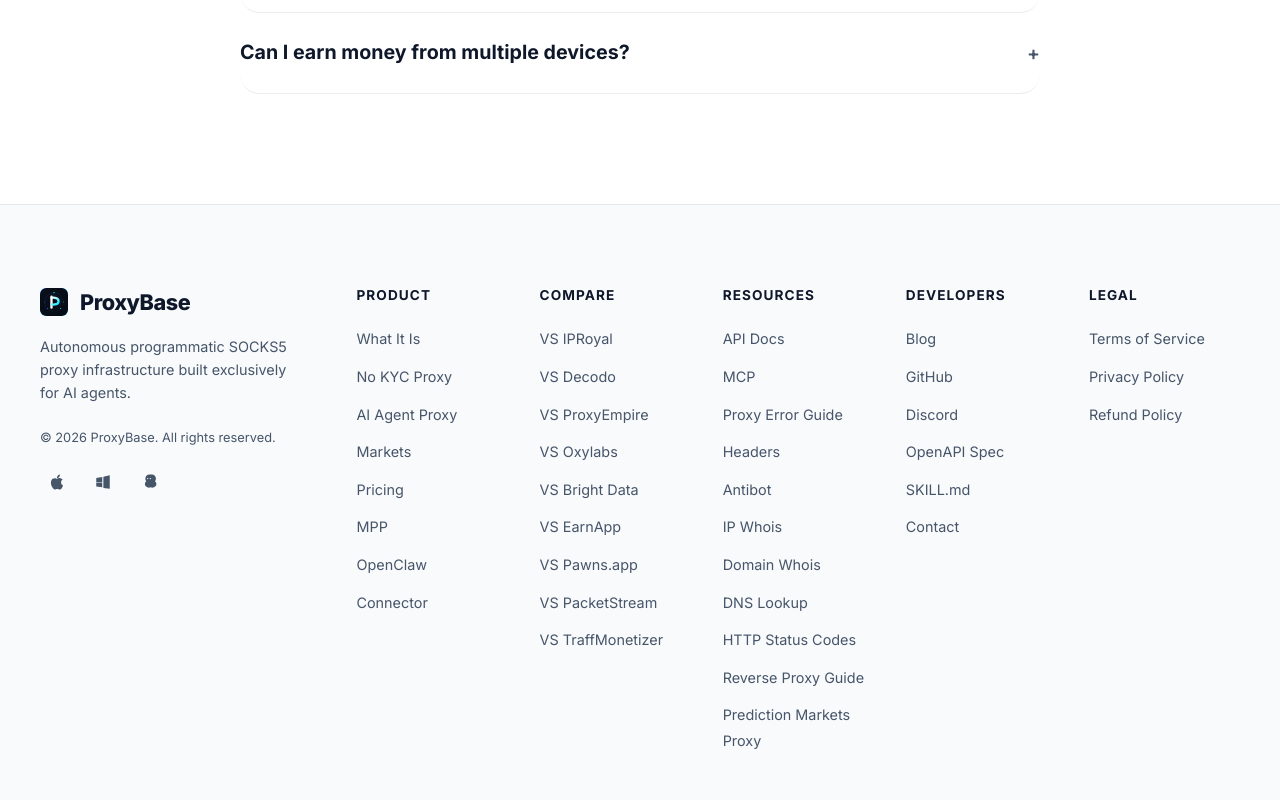
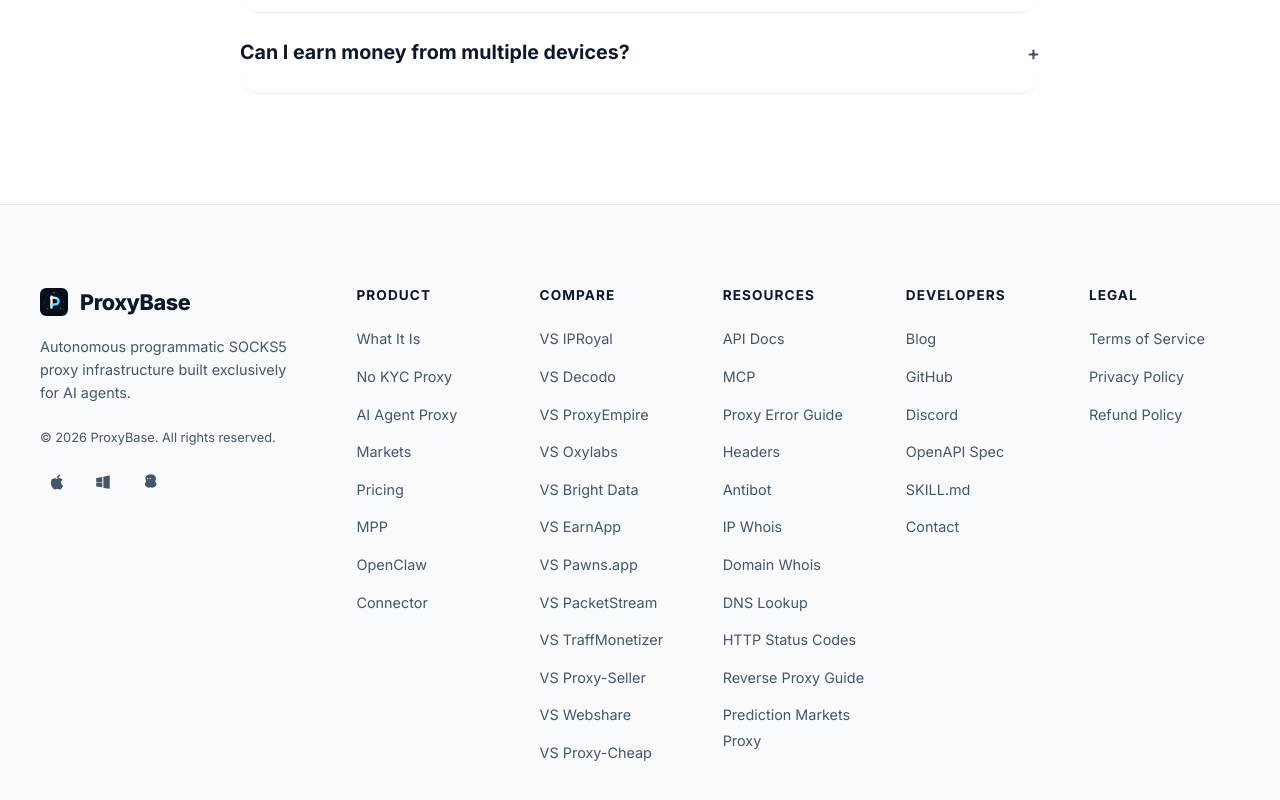
Before and after one commit to proxybasehq/proxybase-landing, a Next.js app: page / in a window 1280 px wide. Shown: the part 6714-7514 px from the top of the page. Built offline with nearby package versions, Linux system fonts and the light colour scheme; no server answers.

Commit message:
fix foote:r

```diff
--- a/app/components/Footer.js
+++ b/app/components/Footer.js
@@ -112,6 +112,9 @@
                             <li><Link href="/compare/pawns" data-umami-event="Footer: Compare Pawns">VS Pawns.app</Link></li>
                             <li><Link href="/compare/packetstream" data-umami-event="Footer: Compare PacketStream">VS PacketStream</Link></li>
                             <li><Link href="/compare/traffmonetizer" data-umami-event="Footer: Compare TraffMonetizer">VS TraffMonetizer</Link></li>
+                            <li><Link href="/compare/proxy-seller" data-umami-event="Footer: Compare Proxy-Seller">VS Proxy-Seller</Link></li>
+                            <li><Link href="/compare/webshare" data-umami-event="Footer: Compare Webshare">VS Webshare</Link></li>
+                            <li><Link href="/compare/proxy-cheap" data-umami-event="Footer: Compare Proxy-Cheap">VS Proxy-Cheap</Link></li>
                         </ul>
                     </div>
 
```
